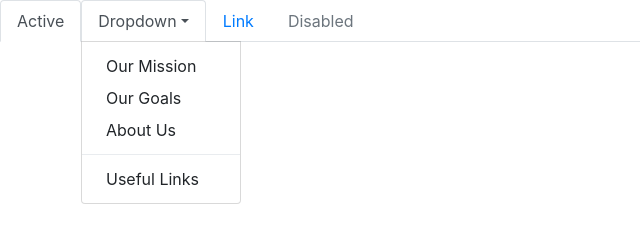
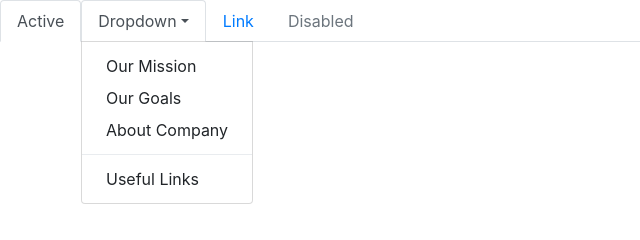
Before and after one commit to yogeshbarvekar/index-webpage, a plain HTML site: page index.html in a window 1280 px wide. Both pictures are taken after a click on the button "Dropdown". Shown: the full height of the page, 0-640 px from the left. Drawn offline with nearby package versions, Linux system fonts and the light colour scheme.

Commit message:
added our company option in dropdown tag

```diff
--- a/index.html
+++ b/index.html
@@ -17,7 +17,7 @@
         <div class="dropdown-menu">
           <a class="dropdown-item" href="#">Our Mission</a>
           <a class="dropdown-item" href="#">Our Goals</a>
-          <a class="dropdown-item" href="#">About Us</a>
+          <a class="dropdown-item" href="#">About Company</a>
           <div class="dropdown-divider"></div>
           <a class="dropdown-item" href="#">Useful Links</a>
         </div>
```
